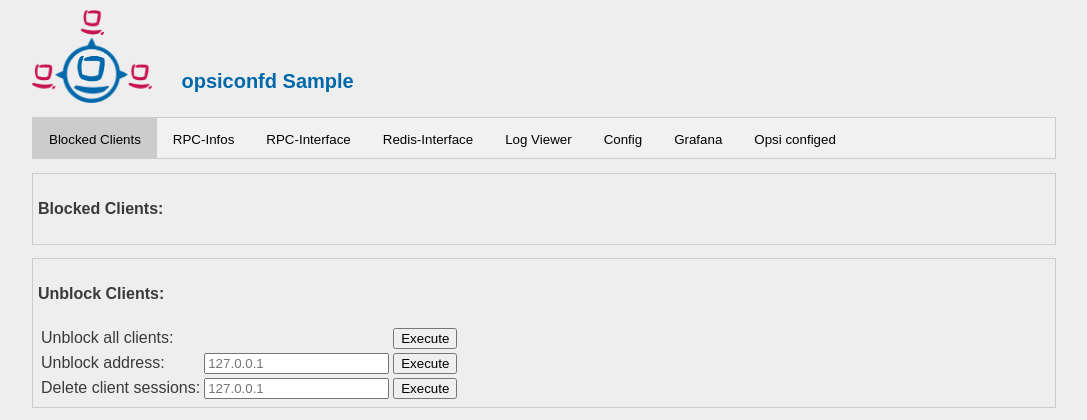
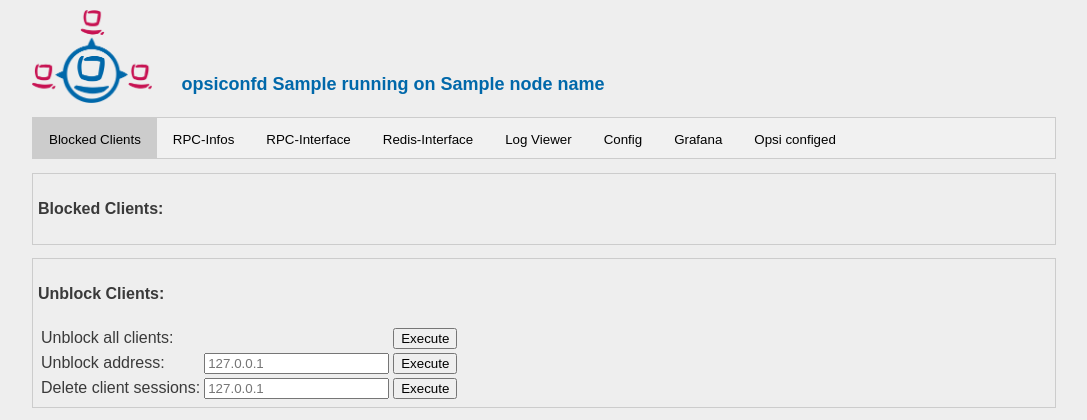
Before and after one commit to opsi-org/opsiconfd, a Python web app: template opsiconfd_data/static/templates/admininterface.html in a window 1280 px wide. Shown: the top 420 px of the page, without its empty margins (96-1183 px from the left). Run offline with Jinja, Linux system fonts and the light colour scheme; the template is opened without the code that fills it: most values are stand-ins (such as "Sample title", 1, 10 or a date in 2020).

Commit message:
[chg] SHow node name on admininterface

```diff
--- a/opsiconfd/application/admininterface.py
+++ b/opsiconfd/application/admininterface.py
@@ -25,7 +25,7 @@ from ..logging import logger
 from ..config import config
 from ..backend import get_backend_interface
 from ..worker import get_redis_client
-from ..utils import get_random_string, get_fqdn
+from ..utils import get_random_string, get_fqdn, get_node_name
 
 admin_interface_router = APIRouter()
 templates = Jinja2Templates(directory=os.path.join(config.static_dir, "templates"))
@@ -41,6 +41,7 @@ async def admin_interface_index(request: Request):
 	context = {
 		"request": request,
 		"opsi_version": f"{__version__} [python-opsi={python_opsi_version}]",
+		"node_name": get_node_name(),
 		"interface": get_backend_interface(),
 	}
 	return templates.TemplateResponse("admininterface.html", context)
--- a/opsiconfd_data/static/opsiconfd.css
+++ b/opsiconfd_data/static/opsiconfd.css
@@ -42,7 +42,7 @@ a:hover {
 	display: inline-block;
 	vertical-align: bottom;
 	margin-left: 25px;
-	font-size: 20px;
+	font-size: 18px;
 	color: #0068aa;
 }
 
--- a/opsiconfd_data/static/templates/admininterface.html
+++ b/opsiconfd_data/static/templates/admininterface.html
@@ -108,7 +108,7 @@
 <body onload="onLoad();">
 	<div class="header">
 		<img id="interface-logo" src="/static/opsi_logo.png" alt="opsi logo">
-		<h1>opsiconfd {{opsi_version}}</h1>
+		<h1>opsiconfd {{opsi_version}} running on {{node_name}}</h1>
 	</div>
 	<div class="content">
 
```
